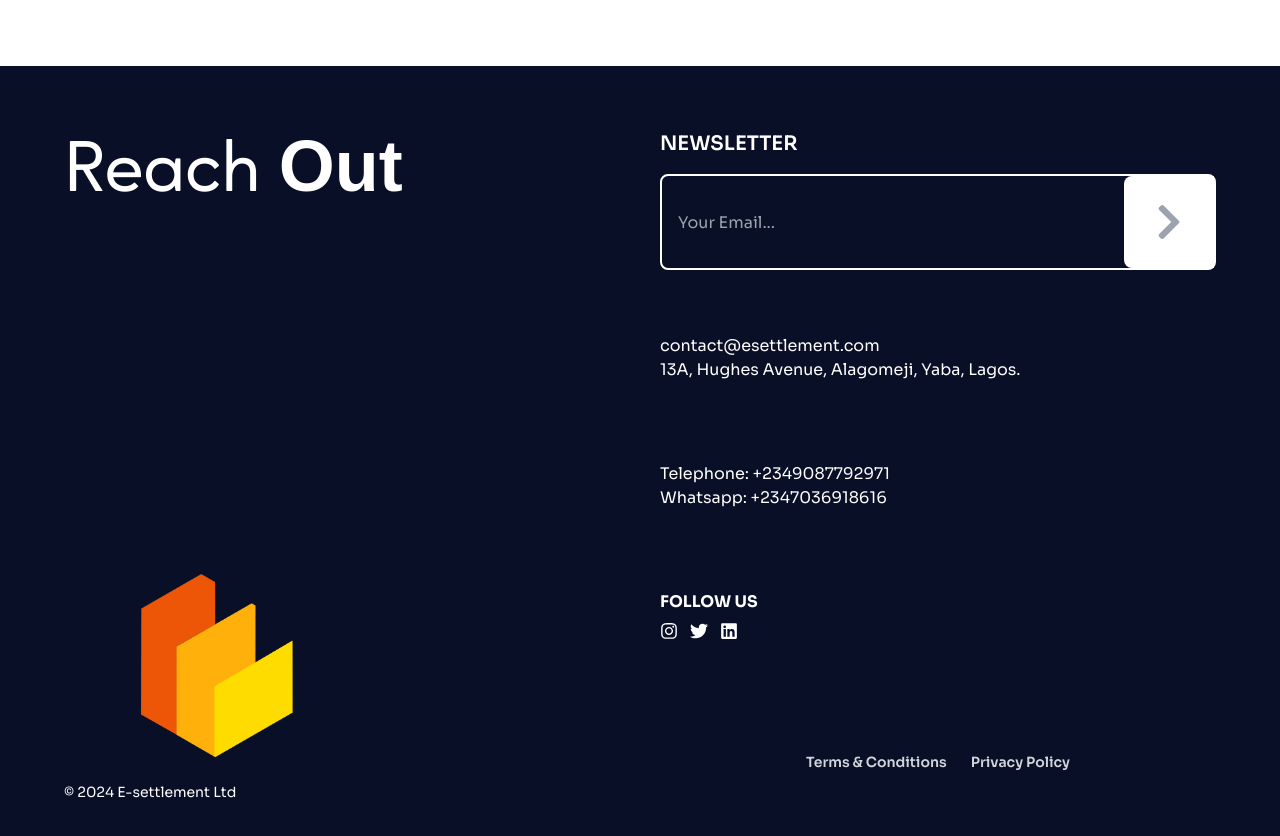
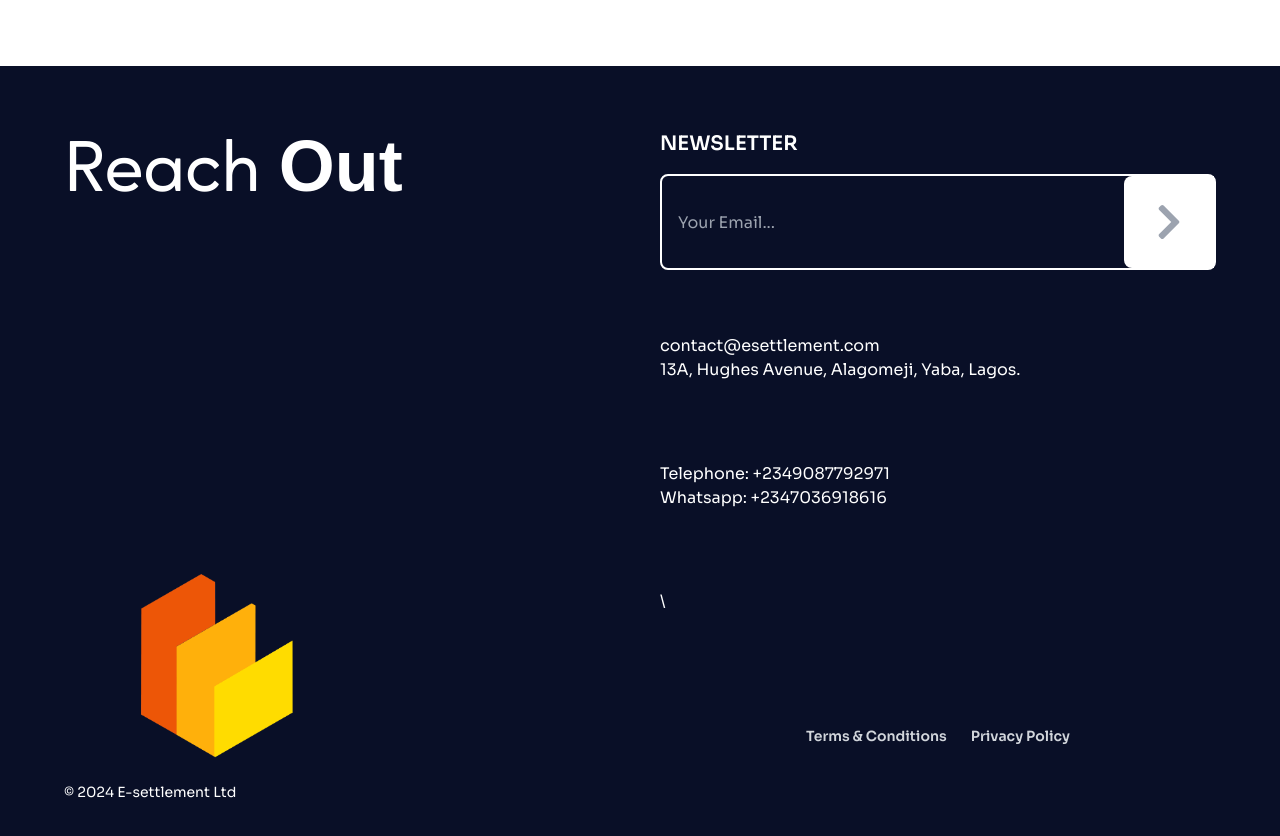
Before and after one commit to paymentshop-io/esl-website, a Next.js app: page / in a window 1280 px wide. Shown: the part 4240-5076 px from the top of the page. Built offline with nearby package versions, Linux system fonts and the light colour scheme; a web font is replaced by a local one.

Commit message:
Removed social media icons section from Footer component

```diff
--- a/src/components/Footer.tsx
+++ b/src/components/Footer.tsx
@@ -53,24 +53,7 @@ const Footer = () => {
             <br />
             Whatsapp: {"+2347036918616"}
           </p>
-          <div className="flex flex-col gap-2">
-            <h4 className='uppercase font-bold'>Follow US </h4>
-            {/* Social Icons */}
-            <div className="flex gap-3">
-            <a href="#" className="text-white text-lg hover:text-gray-400">
-              {/* Icon */}
-              <FaInstagram width={24} height={24} />
-            </a>
-            <a href="#" className="text-white text-lg hover:text-gray-400">
-              {/* Icon */}
-              <FaTwitter width={24} height={24} />
-            </a>
-            <a href="#" className="text-white text-lg hover:text-gray-400 w-8 h-auto cursor-pointer">
-              {/* Icon */}
-              <FaLinkedin width={24} height={24} />
-            </a>
-            </div>
-          </div>
+          \
 
            {/* Bottom Links */}
       <div className="font-semibold max-w-7xl mx-auto mt-12 flex gap-6 justify-self-end text-sm">
```
